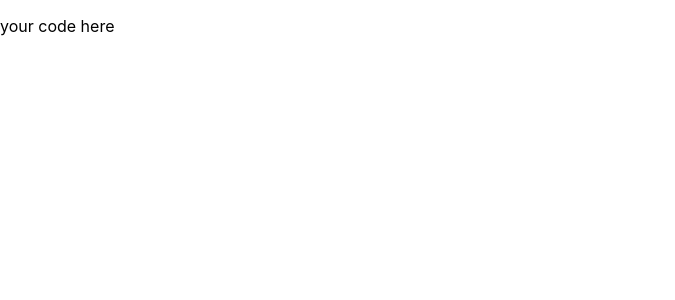
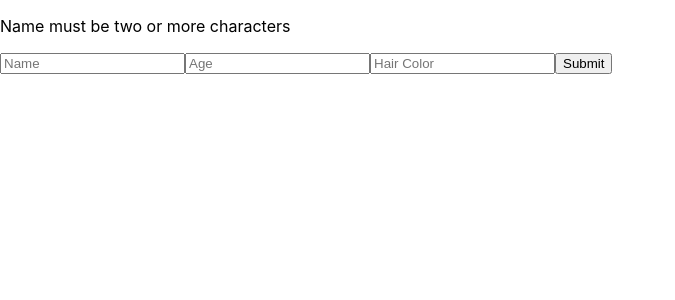
Before and after one commit to Juans-ochoa/patterns-react, a React (Create React App) app: page / in a window 1280 px wide. Shown: the top 300 px of the page, without its empty margins (0-675 px from the left). Built offline with nearby package versions, Linux system fonts and the light colour scheme.

Commit message:
Class 03_03b

```diff
--- a/src/App.js
+++ b/src/App.js
@@ -1,7 +1,10 @@
+import { ControlledForm } from "./ControlledForm";
+import { UncontrolledForm } from "./UncontrolledForm";
+
 function App() {
   return (
     <>
-      <p>your code here</p>
+      <ControlledForm />
     </>
   );
 }
--- /dev/null
+++ b/src/ControlledForm.js
@@ -0,0 +1,45 @@
+import { useState, useEffect } from "react";
+
+export const ControlledForm = () => {
+  const [nameInputError, setNameInputError] = useState("");
+  const [name, setName] = useState("");
+  const [age, setAge] = useState();
+  const [hairColor, setHairColor] = useState("");
+
+  useEffect(() => {
+    if (name.length < 2) {
+      setNameInputError("Name must be two or more characters");
+    } else {
+      setNameInputError("");
+    }
+    console.log("change name");
+  }, [name]);
+
+  return (
+    <form>
+      {nameInputError && <p>{nameInputError}</p>}
+      <input
+        type="text"
+        name="name"
+        value={name}
+        onChange={(e) => setName(e.target.value)}
+        placeholder="Name"
+      />
+      <input
+        type="number"
+        name="age"
+        value={age}
+        onChange={(e) => setAge(e.target.value)}
+        placeholder="Age"
+      />
+      <input
+        type="text"
+        name="hairColor"
+        value={hairColor}
+        onChange={(e) => setHairColor(e.target.value)}
+        placeholder="Hair Color"
+      />
+      <button type="submit">Submit</button>
+    </form>
+  );
+};
--- /dev/null
+++ b/src/UncontrolledForm.js
@@ -0,0 +1,28 @@
+import React from "react";
+
+export const UncontrolledForm = () => {
+  const nameInput = React.createRef();
+  const ageInput = React.createRef();
+  const colorHairInput = React.createRef();
+
+  const handleSubmit = (e) => {
+    console.log(nameInput.current.value);
+    console.log(ageInput.current.value);
+    console.log(colorHairInput.current.value);
+    e.preventDefault();
+  };
+
+  return (
+    <form onSubmit={handleSubmit}>
+      <input type="text" name="name" placeholder="Name" ref={nameInput} />
+      <input type="text" name="age" placeholder="Age" ref={ageInput} />
+      <input
+        type="text"
+        name="colorHair"
+        placeholder="Color Hair"
+        ref={colorHairInput}
+      />
+      <input type="submit" value="Send" />
+    </form>
+  );
+};
```
